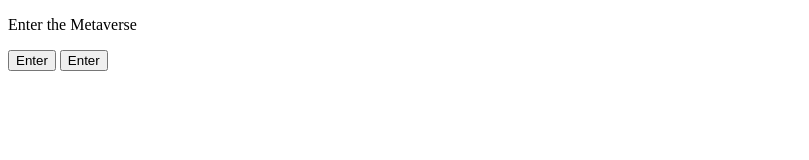
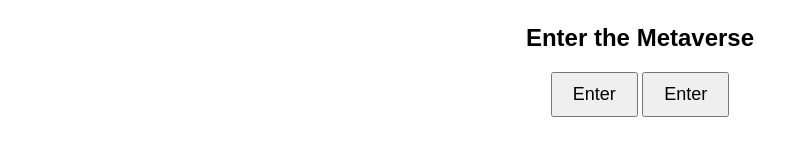
Before and after one commit to acciojob/enter-metaverse-Vishal180309, a website: page main.html in a window 1280 px wide. Shown: the whole page, without its empty margins (0-809 px from the left). Drawn offline with Linux system fonts and the light colour scheme.

Commit message:
created a submission

```diff
--- a/main.html
+++ b/main.html
@@ -1,20 +1,12 @@
 <!DOCTYPE html>
-
 <html>
-
 <head>
-	 <p id="status">Enter the Metaverse</p>
-	 <button id="enterBtn">Enter</button>
-	<link rel="stylesheet" href="styles.css">
+    <p id="status">Enter the Metaverse</p>
+    <button id="enterBtn">Enter</button>
+    <link rel="stylesheet" href="styles.css">
 </head>
-
 <body>
-	<!-- the entire body must be written by student -->
-
-	   <button id="enterBtn">Enter</button>
-    <script type="text/javascript" src="./script.js">
-</script>
-
+    <button id="enterBtn">Enter</button>
+    <script type="text/javascript" src="./script.js"></script>
 </body>
-
 </html>
--- a/script.js
+++ b/script.js
@@ -1,9 +1,6 @@
-//your JS code here. If required.
-document.getElementById('enterBtn').addEventListener('click',()=>{
-    const status=document.getElementById('status');
-    if(status.textContent==='Enter the Metaverse'){
-     status.innerHTML=<h1>Entered Metaverse</h1>
+document.getElementById('enterBtn').addEventListener('click', () => {
+    const status = document.getElementById('status');
+    if (status.textContent === 'Enter the Metaverse') {
+        status.innerHTML = '<h1>Entered Metaverse</h1>';
     }
-
-
 })
--- /dev/null
+++ b/styles.css
@@ -0,0 +1,20 @@
+body {
+    font-family: Arial, sans-serif;
+    text-align: center;
+}
+
+#status {
+    font-size: 24px;
+    font-weight: bold;
+    margin-bottom: 20px;
+}
+
+#enterBtn {
+    padding: 10px 20px;
+    font-size: 18px;
+    cursor: pointer;
+}
+
+h1 {
+    color: green;
+}
```
